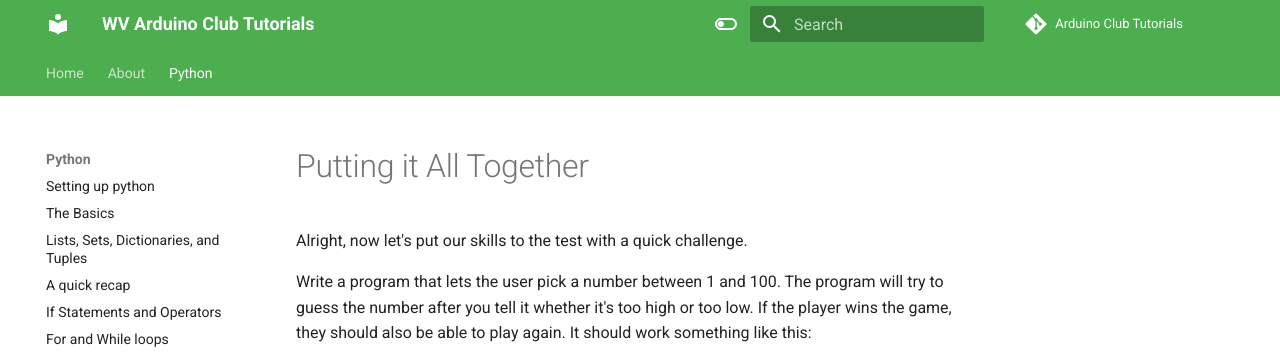
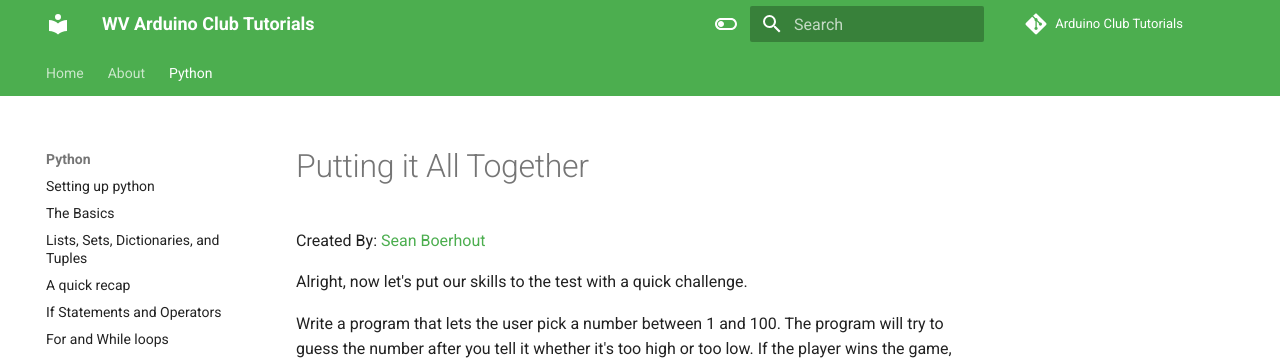
Before and after one commit to WVarduinoclub/tutorials, an MkDocs documentation site: the page built from docs/python-tutorials/lesson8.md, in a window 1280 px wide and 900 px high, cut to the strip 0-358 px from the top of the window. Built offline with MkDocs 1.6.1 and Material for MkDocs 9.7.7, drawn with Linux system fonts in a browser that asks for light colours; comment, search, counter and statistics services are not loaded; part of the change alters nothing that is shown.

```diff
--- a/docs/python-tutorials/lesson8.md
+++ b/docs/python-tutorials/lesson8.md
@@ -1,4 +1,6 @@
 # Putting it All Together
+
+Created By: [Sean Boerhout](https://seanboe.github.io)
 
 Alright, now let's put our skills to the test with a quick challenge.
 
--- a/mkdocs.yml
+++ b/mkdocs.yml
@@ -48,3 +48,14 @@ theme:
     - navigation.tabs
     - navigation.top
     - navigation.sections
+extra:
+  analytics:
+    provider: google
+    property: G-B1ZNY7M2D1
+    # consent:
+    #   title: Cookie consent
+    #   description:
+    #     We use cookies to recognize your repeated visits and preferences, as well
+    #     as to measure the effectiveness of our documentation and whether users
+    #     find what they're searching for. With your consent, you're helping us to
+    #     make our documentation better.
```
